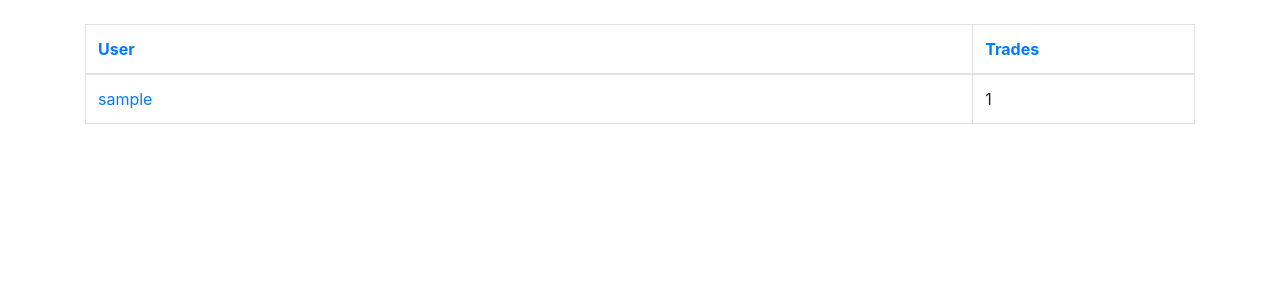
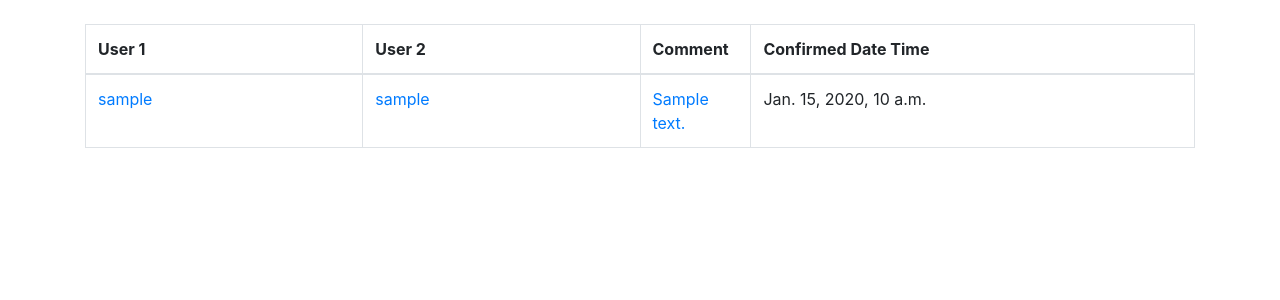
Before and after one commit to integralfx/ConfirmedTrades, a Django app: page / in a window 1280 px wide. Shown: the part 56-356 px from the top of the page. Run offline with Django 3.2, Linux system fonts and the light colour scheme; tables that the repository leaves empty hold one stand-in row (values such as "Sample post"); some libraries are stand-ins or nearby versions; some web fonts are replaced.

Commit message:
Change home page to all trades

```diff
--- a/confirmedtrades/urls.py
+++ b/confirmedtrades/urls.py
@@ -4,10 +4,10 @@ from django.urls import path
 from trades import views
 
 urlpatterns = [
-    path('', views.RedditorListView.as_view(), name='home'),
+    path('', views.TradeListView.as_view(), name='home'),
     path('search/', views.RedditorListView.as_view(), name='search'),
     path('trades/users/', views.RedditorListView.as_view(), name='trades-users'),
-    path('trades/users/<username>/', views.trades, name='user-trades'),
+    path('trades/users/<username>/', views.user_trades, name='user-trades'),
     path('trades/update', views.update, name='update'),
     path('admin/', admin.site.urls),
 ]
--- /dev/null
+++ b/trades/templates/trades/all-trades.html
@@ -0,0 +1,26 @@
+{% extends 'base.html' %}
+
+{% block content %}
+    <table class="table table-bordered table-hover">
+        <thead>
+            <tr>
+                <th style="width: 25%">User 1</th>
+                <th style="width: 25%">User 2</th>
+                <th style="width: 10%">Comment</th>
+                <th style="width: 40%">Confirmed Date Time</th>
+            </tr>
+        </thead>
+        <tbody>
+            {% for trade in trades %}
+                <tr>
+                    <td><a href="{% url 'user-trades' trade.user1.username %}">{{ trade.user1.username }}</a></td>
+                    <td><a href="{% url 'user-trades' trade.user2.username %}">{{ trade.user2.username }}</a></td>
+                    <td><a href="{{ trade.comment_url }}">{{ trade.comment_id }}</a></td>
+                    <td>{{ trade.confirmation_datetime }}</td>
+                </tr>
+            {% endfor %}
+        </tbody>
+    </table>
+
+    {% include 'includes/pagination.html' %}
+{% endblock %}
--- a/trades/templates/trades/user-trades.html
+++ b/trades/templates/trades/user-trades.html
@@ -42,7 +42,7 @@
         <tbody>
             {% for trade in trades %}
                 <tr>
-                    <td><a href="{% url 'trades' trade.user2 %}">{{ trade.user2 }}</a></td>
+                    <td><a href="{% url 'user-trades' trade.user2 %}">{{ trade.user2 }}</a></td>
                     <td><a href="{{ trade.comment_url }}">{{ trade.comment_id }}</a></td>
                     <td>{{ trade.confirmation_datetime }}</td>
                 </tr>
--- a/trades/views.py
+++ b/trades/views.py
@@ -4,6 +4,14 @@ from django.db.models import Count
 
 from .forms import UpdateTradesForm
 from .models import Redditor, Trade
+
+class TradeListView(ListView):
+    model = Trade
+    context_object_name = 'trades'
+    template_name = 'trades/all-trades.html'
+    paginate_by = 20
+    ordering = ['user1']
+
 
 class RedditorListView(ListView):
     model = Redditor
@@ -30,7 +38,7 @@ class RedditorListView(ListView):
         return qs
 
 
-def trades(req, username):
+def user_trades(req, username):
     redditor = get_object_or_404(Redditor, username=username)
     trades = Trade.objects.filter(user1=redditor)
 
```
